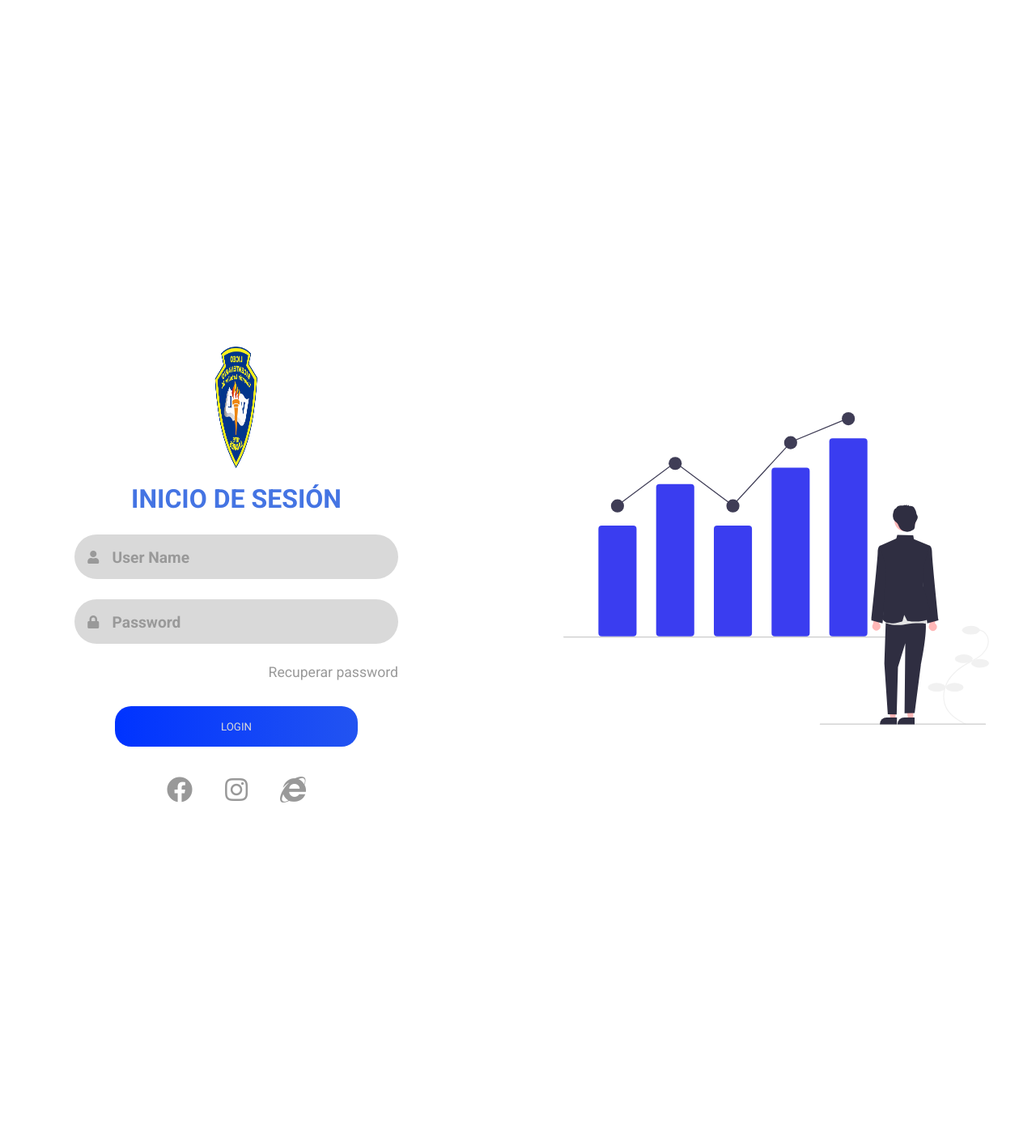
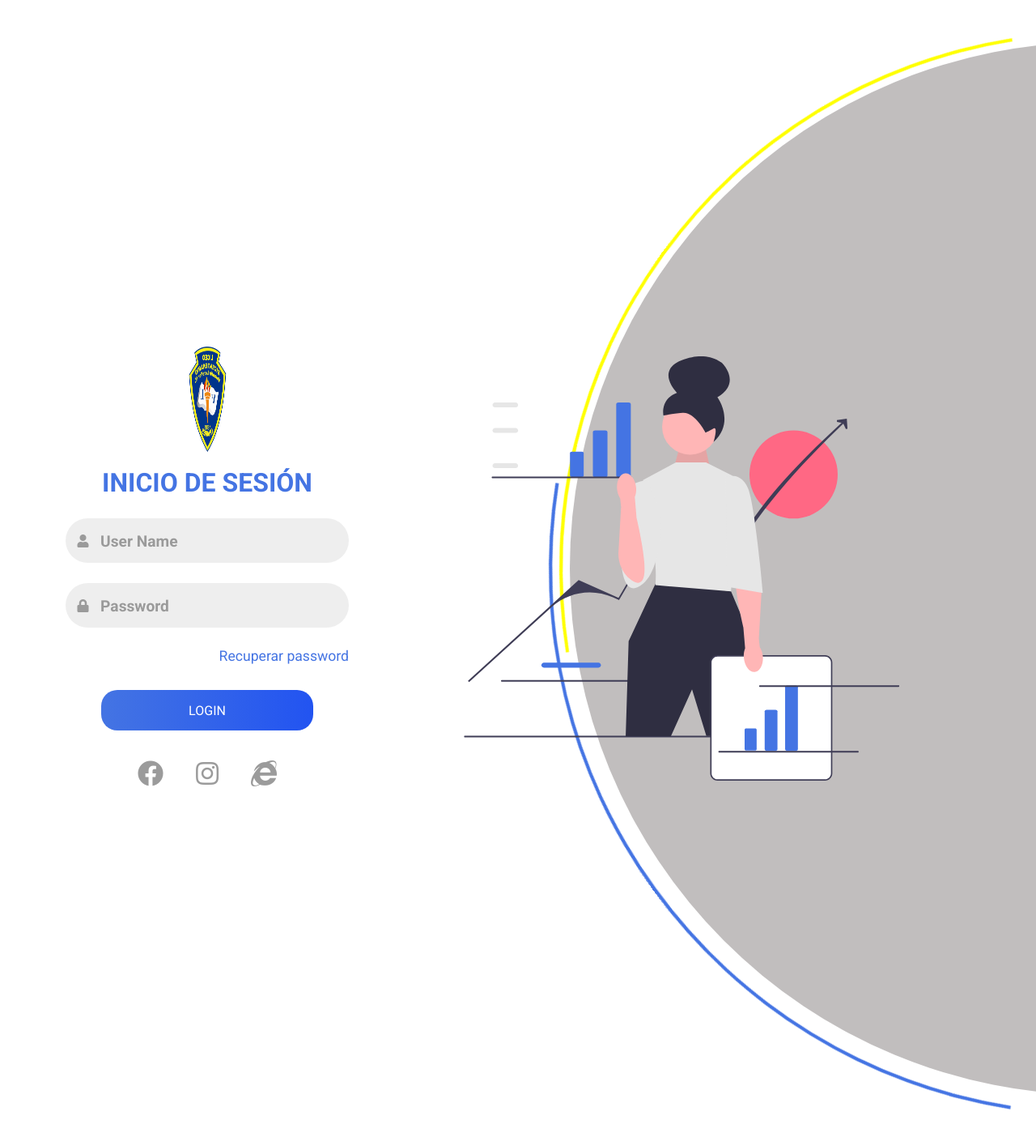
Before and after one commit to M-sandoval-93/fondoslvl, a PHP site: page / in a window 1280 px wide. Shown: the whole page at 81% size. Run offline with PHP 8.4, Linux system fonts and the light colour scheme.

Commit message:
trabajando en responsive disene

```diff
--- a/src/css/login.css
+++ b/src/css/login.css
@@ -1,31 +1,29 @@
 @import url('https://fonts.googleapis.com/css2?family=Roboto:wght@100;300;400;500;700;900&display=swap');
 
-* {
-    padding: 0;
-    margin: 0;
-    box-sizing: border-box;
-    font-family: 'Roboto', sans-serif;
-}
 
+/* ---------- LOGIN FONT COLORS ---------- */
 :root {
-    --text-titulo: #4474e3;
-    --input: #d9d9d9;
-    /* --text-secondary: #767676; */
-    --text-secondary: #999;
+    --main-color: #4474e3;
+    --main-secondary: #929292e9;
+    --background-input: #dcdbdb78;
+    --focus-input: #9a94949b;
     --text-input: #555;
+
     --facebook: #0033ff;
     --instagram: #d71c51;
     --web: #0bc6ff;
 }
+/* ---------- COLORES FUENTES DEL LOGIN ---------- */
 
-/* FUNCIÓN PARA ROTACIÓN DE LOGO */
+
+/* ---------- LOGIN FUNCTION ---------- */
 @keyframes rotateY {
     from {
-        transform: rorateY(0deg);
-        -webkit-transform: rorateY(0deg);
-        -moz-transform: rorateY(0deg);
-        -ms-transform: rorateY(0deg);
-        -o-transform: rorateY(0deg);
+        transform: rotateY(0deg);
+        -webkit-transform: rotateY(0deg);
+        -moz-transform: rotateY(0deg);
+        -ms-transform: rotateY(0deg);
+        -o-transform: rotateY(0deg);
     } to {
         transform: rotateY(360deg);
         -webkit-transform: rotateY(360deg);
@@ -35,29 +33,77 @@
     }
 }
 
+@keyframes rotateZyellow {
+    from {
+        transform: rotateZ(360deg) scale(1.02);
+        -webkit-transform: rotateZ(360deg) scale(1.02);
+        -moz-transform: rotateZ(360deg) scale(1.02);
+        -ms-transform: rotateZ(360deg) scale(1.02);
+        -o-transform: rotateZ(360deg) scale(1.02);
+    } to {
+        transform: rotateZ(0deg) scale(1.02);
+        -webkit-transform: rotateZ(0deg) scale(1.02);
+        -moz-transform: rotateZ(0deg) scale(1.02);
+        -ms-transform: rotateZ(0deg) scale(1.02);
+        -o-transform: rotateZ(0deg) scale(1.02);
+    }
+}
+
+@keyframes rotateZblue {
+    from {
+        transform: rotateZ(0deg) scale(1.04);
+        -webkit-transform: rotateZ(0deg) scale(1.04);
+        -moz-transform: rotateZ(0deg) scale(1.04);
+        -ms-transform: rotateZ(0deg) scale(1.04);
+        -o-transform: rotateZ(0deg) scale(1.04);
+    } to {
+        transform: rotateZ(360deg) scale(1.04);
+        -webkit-transform: rotateZ(360deg) scale(1.04);
+        -moz-transform: rotateZ(360deg) scale(1.04);
+        -ms-transform: rotateZ(360deg) scale(1.04);
+        -o-transform: rotateZ(360deg) scale(1.04);
+    }
+}
+/* ---------- FUNCIÓN PARA ROTACIÓN DE LOGO ---------- */
+
+
+* {
+    padding: 0;
+    margin: 0;
+    box-sizing: border-box;
+    font-family: 'Roboto', sans-serif;
+}
+
 .container {
     width: 100vw;
     height: 100vh;
     display: grid;
-    grid-template-columns: repeat(2, 1fr);
-    grid-gap: 7rem;
-    padding: 0, 2rem;
+    grid-template-columns: 2fr 3fr;
 }
 
+
+/* FORM SECTION  */
 .login-container {
     display: flex;
     justify-content: center;
     align-items: center;
     text-align: center;
-    margin-top: 20px;
+    transition: 1s;
+    -webkit-transition: 1s;
+    -moz-transition: 1s;
+    -ms-transition: 1s;
+    -o-transition: 1s;
 }
 
 form {
-    width: 400px;
+    width: 80%;
+    min-width: 300px;
+    max-width: 350px;
+    padding: .8rem 0;
 }
 
 .login-container__logo {
-    height: 150px;
+    height: 130px;
     transition: 5s;
     -webkit-transition: 5s;
     -moz-transition: 5s;
@@ -71,7 +117,7 @@ form h2 {
     font-size: 2rem;
     text-transform: uppercase;
     margin: 15px 0;
-    color: var(--text-titulo);
+    color: var(--main-color);
 }
 
 .login-input {
@@ -80,65 +126,41 @@ form h2 {
     grid-template-columns: 7% 93%;
     margin: 25px 0;
     padding: 5px 10px;
-
-    /*
-        border-bottom: 2px solid var(--input);
-    */
-
-    background-color: var(--input);
-    border-radius: 30px;
-    -webkit-border-radius: 30px;
-    -moz-border-radius: 30px;
-    -ms-border-radius: 30px;
-    -o-border-radius: 30px;
+    background-color: var(--background-input);
+    border-radius: 2rem;
+    -webkit-border-radius: 2rem;
+    -moz-border-radius: 2rem;
+    -ms-border-radius: 2rem;
+    -o-border-radius: 2rem;
+    overflow: hidden;
 }
 
-.login-input::after, .login-input::before {
-    content: '';
+.login-span {
     position: absolute;
-    bottom: -2px;
+    top: 0;
+    left: 0;
     width: 0;
-    border-top: 2px solid blue;
-    height: 2px;
-    background-color: red;
-    transition: .3s;
-    -webkit-transition: .3s;
-    -moz-transition: .3s;
-    -ms-transition: .3s;
-    -o-transition: .3s;
+    height: 100%;
+    background-color: var(--focus-input);
+    z-index: -1;
+    transition: .4s;
+    -webkit-transition: .4s;
+    -moz-transition: .4s;
+    -ms-transition: .4s;
+    -o-transition: .4s;
 }
 
-.login-input::after {
-    right: 44%;
-}
-
-.login-input::before {
-    left: 44%;
+.login-span.focus {
+    width: 100%;
 }
 
 .login-input.focus .login-icon i {
-    color: var(--text-titulo);
+    color: var(--text-input);
 }
 
 .login-input.focus div h5{
     display: none;
 }
-
-.login-input.focus::after, .login-input.focus::before {
-    width: 50%;
-}
-
-
-/* ver como pasarlas a utilidad con children  */
-/* .input-div.one {
-    margin-top: 0;
-}
-
-.input-div.two {
-    margin-bottom: 4px;
-} */
-/* ver como pasarlas a utilidad con children  */
-
 
 .login-icon {
     display: flex;
@@ -147,12 +169,12 @@ form h2 {
 }
 
 .login-icon i {
-    color: var(--text-secondary);
-    transition: .3s;
-    -webkit-transition: .3s;
-    -moz-transition: .3s;
-    -ms-transition: .3s;
-    -o-transition: .3s;
+    color: var(--main-secondary);
+    transition: .4s;
+    -webkit-transition: .4s;
+    -moz-transition: .4s;
+    -ms-transition: .4s;
+    -o-transition: .4s;
 }
 
 .login-social {
@@ -164,21 +186,21 @@ form h2 {
 .login-social a i {
     margin: 5px 20px;
     text-decoration: none;
-    color: var(--text-secondary);
+    color: var(--main-secondary);
     font-size: 2rem;
-    transition: .3s;
-    -webkit-transition: .3s;
-    -moz-transition: .3s;
-    -ms-transition: .3s;
-    -o-transition: .3s;
+    transition: .4s;
+    -webkit-transition: .4s;
+    -moz-transition: .4s;
+    -ms-transition: .4s;
+    -o-transition: .4s;
 }
 
 .login-social a i:hover {
-    transition: .3s;
-    -webkit-transition: .3s;
-    -moz-transition: .3s;
-    -ms-transition: .3s;
-    -o-transition: .3s;
+    transition: .4s;
+    -webkit-transition: .4s;
+    -moz-transition: .4s;
+    -ms-transition: .4s;
+    -o-transition: .4s;
     transform: scale(1.2);
     -webkit-transform: scale(1.2);
     -moz-transform: scale(1.2);
@@ -212,13 +234,13 @@ form h2 {
     -moz-transform: translateY(-50%);
     -ms-transform: translateY(-50%);
     -o-transform: translateY(-50%);
-    color: var(--text-secondary);
+    color: var(--main-secondary);
     font-size: 1.2rem;
-    transition: .3s;
-    -webkit-transition: .3s;
-    -moz-transition: .3s;
-    -ms-transition: .3s;
-    -o-transition: .3s;
+    transition: .4s;
+    -webkit-transition: .4s;
+    -moz-transition: .4s;
+    -ms-transition: .4s;
+    -o-transition: .4s;
 }
 
 .input {
@@ -232,25 +254,32 @@ form h2 {
     background: transparent;
     padding: 0.5rem 0.7rem;
     font-size: 1.2rem;
+    font-weight: 600;
     color: var(--text-input);
 }
 
 .link_recuperar {
     display: block;
     text-align: right;
-    /* padding-top: 5px; */
     text-decoration: none;
-    color: var(--text-secondary);
+    color: var(--main-color);
     font-size: 1.1rem;
-    transition: .3s;
-    -webkit-transition: .3s;
-    -moz-transition: .3s;
-    -ms-transition: .3s;
-    -o-transition: .3s;
+    transition: .4s;
+    -webkit-transition: .4s;
+    -moz-transition: .4s;
+    -ms-transition: .4s;
+    -o-transition: .4s;
+    transform-origin: right;
 }
 
 .link_recuperar:hover {
-    color: var(--text-titulo);
+    color: var(--facebook);
+    transform: scale(1.1);
+    -webkit-transform: scale(1.1);
+    -moz-transform: scale(1.1);
+    -ms-transform: scale(1.1);
+    -o-transform: scale(1.1);
+
 }
 
 .login-btn {
@@ -270,63 +299,212 @@ form h2 {
     -ms-border-radius: 20px;
     -o-border-radius: 20px;
     margin: 2rem 0;
+    font-size: 1rem;
     outline: none;
     border: none;
-    background-image: linear-gradient(to right, var(--facebook), var(--text-titulo));
+    background-image: linear-gradient(to right, var(--main-color), var(--facebook));
     cursor: pointer;
-    color: var(--input);
+    color: white;
     text-transform: uppercase;
     background-size: 200%;
-    transition: .5s;
-    -webkit-transition: .5s;
-    -moz-transition: .5s;
-    -ms-transition: .5s;
-    -o-transition: .5s;
+    transition: .4s;
+    -webkit-transition: .4s;
+    -moz-transition: .4s;
+    -ms-transition: .4s;
+    -o-transition: .4s;
+}
+
+.btn:hover {
+    box-shadow: 2px 2px 5px var(--main-secondary);
 }
 
 
-
-
-
-
-
+/* IMAGE SECTION */
 .img-container {
+    position: relative;
     display: flex;
-    justify-content: flex-start;
+    justify-content: center;
     align-items: center;
+    overflow: hidden;
 }
 
-/* .img-container::before {
+.img-container img {
+    width: 70%;
+    min-width: 400px;
+    transform: translateX(-10%);
+    -webkit-transform: translateX(-10%);
+    -moz-transform: translateX(-10%);
+    -ms-transform: translateX(-10%);
+    -o-transform: translateX(-10%);
+    z-index: 1;
+    transition: 1s;
+    -webkit-transition: 1s;
+    -moz-transition: 1s;
+    -ms-transition: 1s;
+    -o-transition: 1s;
+}
+
+span.circle {
     content: '';
     position: absolute;
-    width: 1500px;
-    height: 1500px;
+    width: 1300px;
+    height: 1300px;
+    left: 25%;
     border-radius: 50%;
     -webkit-border-radius: 50%;
     -moz-border-radius: 50%;
     -ms-border-radius: 50%;
     -o-border-radius: 50%;
-    background: linear-gradient(-45deg, var(--input), var(--text-secondary));
-    top: -10%;
-    left: 52%;
-    transform: translateY(-40%);
-    -webkit-transform: translateY(-40%);
-    -moz-transform: translateY(-40%);
-    -ms-transform: translateY(-40%);
-    -o-transform: translateY(-40%);
-    border: 2px solid red;
-} */
+    background-color: var(--focus-input);
+    transition: 1s;
+    -webkit-transition: 1s;
+    -moz-transition: 1s;
+    -ms-transition: 1s;
+    -o-transition: 1s;
+}
 
-@keyframes aura-animation {
-    0% {
-      transform: translateY(-40%) rotate(0deg);
+span.animationYellow {
+    content: '';
+    position: absolute;
+    width: 1300px;
+    height: 1300px;
+    border-radius: 50%;
+    left: 25%;
+    -webkit-border-radius: 50%;
+    -moz-border-radius: 50%;
+    -ms-border-radius: 50%;
+    -o-border-radius: 50%;
+    background-color: transparent;
+    border-top: .3rem solid yellow;
+    border-left: .3rem solid transparent;
+    border-bottom: .3rem solid yellow;
+    border-right: .3rem solid transparent;
+    animation: 4s rotateZyellow linear infinite;
+    -webkit-animation: 4s rotateZyellow linear infinite;
+    transition: 1s;
+    -webkit-transition: 1s;
+    -moz-transition: 1s;
+    -ms-transition: 1s;
+    -o-transition: 1s;
+}
+
+span.animationBlue {
+    content: '';
+    position: absolute;
+    width: 1300px;
+    height: 1300px;
+    border-radius: 50%;
+    left: 25%;
+    -webkit-border-radius: 50%;
+    -moz-border-radius: 50%;
+    -ms-border-radius: 50%;
+    -o-border-radius: 50%;
+    background-color: transparent;
+    border-top: .3rem solid var(--main-color);
+    border-left: .3rem solid transparent;
+    border-bottom: .3rem solid var(--main-color);
+    border-right: .3rem solid transparent;
+    animation: 4s rotateZblue linear infinite;
+    -webkit-animation: 4s rotateZblue linear infinite;
+    transition: 1s;
+    -webkit-transition: 1s;
+    -moz-transition: 1s;
+    -ms-transition: 1s;
+    -o-transition: 1s;
+}
+
+
+/* MEDIA QUERYS  */
+
+@media screen and (max-width: 1050px) {
+    .img-container img {
+        transform: translateX(0);
+        -webkit-transform: translateX(0);
+        -moz-transform: translateX(0);
+        -ms-transform: translateX(0);
+        -o-transform: translateX(0);
     }
-    100% {
-      transform: translateY(-40%) rotate(360deg);
+}
+
+@media screen and (max-width: 930px) {
+    .login-container {
+        transform: translateX(20%);
+        -webkit-transform: translateX(20%);
+        -moz-transform: translateX(20%);
+        -ms-transform: translateX(20%);
+        -o-transform: translateX(20%);
     }
-  }
 
-.img-container img {
-    width: 90%;
-    z-index: 1;
+    .img-container img {
+        width: 50%;
+        min-width: 200px;
+        transform: translateX(25%);
+        -webkit-transform: translateX(25%);
+        -moz-transform: translateX(25%);
+        -ms-transform: translateX(25%);
+        -o-transform: translateX(25%);
+    }
+
+    span.circle {
+        width: 1000px;
+        height: 1000px;
+    }
+
+    span.animationYellow {
+        width: 1000px;
+        height: 1000px;
+    }
+
+    span.animationBlue {
+        width: 1000px;
+        height: 1000px;
+    }
 }
+
+@media screen and (max-width: 790px) {
+    .container {
+        grid-template-columns: 1fr;
+    }
+
+    .login-container {
+        transform: translateX(0);
+        -webkit-transform: translateX(0);
+        -moz-transform: translateX(0);
+        -ms-transform: translateX(0);
+        -o-transform: translateX(0);
+    }
+
+    .img-container img {
+        transform: translateX(0);
+        -webkit-transform: translateX(0);
+        -moz-transform: translateX(0);
+        -ms-transform: translateX(0);
+        -o-transform: translateX(0);
+        display: none;
+    }
+
+    span.circle {
+        width: 800px;
+        height: 800px;
+        left: 50%;
+        top: 5%;
+        transform: translateX(-50%);
+        -webkit-transform: translateX(-50%);
+        -moz-transform: translateX(-50%);
+        -ms-transform: translateX(-50%);
+        -o-transform: translateX(-50%);
+}
+
+    span.animationYellow {
+        width: 800px;
+        height: 800px;
+        left: -5.5%;
+        top: 5%;
+}
+
+    span.animationBlue {
+        display: none;
+    }
+
+
+}
--- a/src/js/login.js
+++ b/src/js/login.js
@@ -3,13 +3,17 @@ const inputs = document.querySelectorAll('.input');
 
 function focusFunc() {
     let parent = this.parentNode.parentNode;
+    let span = this.parentElement.nextElementSibling;
     parent.classList.add('focus');
+    span.classList.add('focus');
 }
 
 function blurFunc() {
     let parent = this.parentNode.parentNode;
+    let span = this.parentElement.nextElementSibling;
     if (this.value == "") {
         parent.classList.remove('focus');
+        span.classList.remove('focus');
     }
 }
 
--- a/view/login.php
+++ b/view/login.php
@@ -76,6 +76,7 @@
                         <h5>User Name</h5>
                         <input type="text" id="userName" class="input" required>
                     </div>
+                    <span class="login-span"></span>
                 </div>
 
                 <div class="login-input">
@@ -87,6 +88,7 @@
                         <h5>Password</h5>
                         <input type="password" id="password" class="input" required>
                     </div>
+                    <span class="login-span"></span>
                 </div>
 
                 <a href="#" class="link_recuperar">Recuperar password</a>
@@ -105,7 +107,10 @@
         </div>
 
         <div class="img-container">
-            <img src="./asset/img_inicio_blue.svg" alt="imagen referente a finanzas">
+            <img src="./asset/img_inicio_blue2.svg" alt="imagen referente a finanzas">
+            <span class="circle"></span>
+            <span class="animationYellow"></span>
+            <span class="animationBlue"></span>
         </div>
 
     </div>
```
Also changed, not shown: asset/img_inicio_blue.svg, asset/img_inicio_blue2.svg (added), asset/img_inicio_yellow.svg (deleted), asset/img_opcional_blue.svg (deleted), asset/img_opcional_yellow.svg (deleted).
